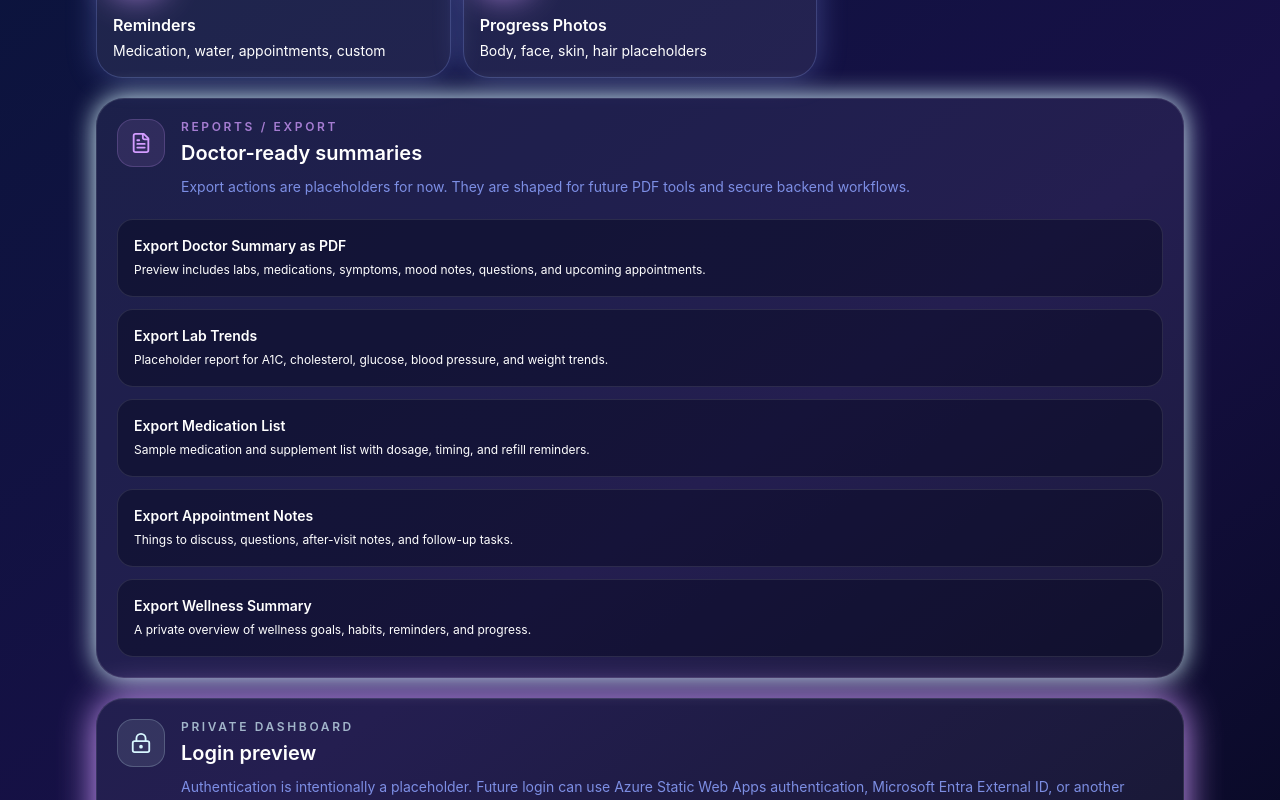
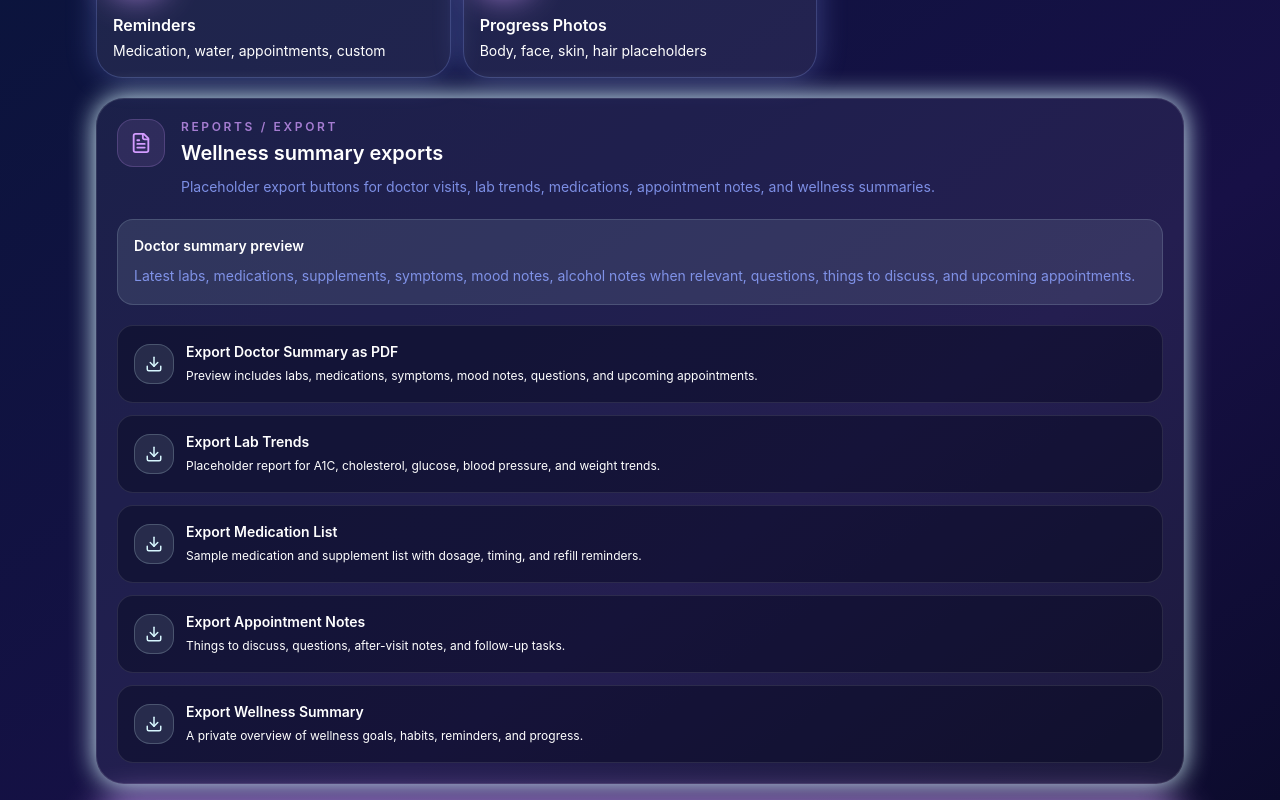
Before and after one commit to misirlou1122/YourBluePrintWellness, a React (Vite) app: page / in a window 1280 px wide. Shown: the part 1920-2720 px from the top of the page. Built offline with nearby package versions, Linux system fonts and the light colour scheme.

Commit message:
Polish first usable version

```diff
--- a/src/components/ReportsPanel.tsx
+++ b/src/components/ReportsPanel.tsx
@@ -1,4 +1,4 @@
-import { FileText } from "lucide-react";
+import { Download, FileText } from "lucide-react";
 import { reportExports } from "../data/wellness";
 
 export function ReportsPanel() {
@@ -10,21 +10,35 @@ export function ReportsPanel() {
         </div>
         <div>
           <p className="text-xs font-semibold uppercase tracking-[0.22em] text-lavender/75">Reports / export</p>
-          <h2 className="mt-1 text-xl font-semibold text-white">Doctor-ready summaries</h2>
+          <h2 className="mt-1 text-xl font-semibold text-white">Wellness summary exports</h2>
           <p className="mt-2 text-sm leading-6 text-periwinkle/85">
-            Export actions are placeholders for now. They are shaped for future PDF tools and secure backend workflows.
+            Placeholder export buttons for doctor visits, lab trends, medications, appointment notes, and wellness summaries.
           </p>
         </div>
       </div>
+
+      <div className="mt-5 rounded-2xl border border-ice/15 bg-ice/10 p-4">
+        <h3 className="text-sm font-semibold text-white">Doctor summary preview</h3>
+        <p className="mt-2 text-sm leading-6 text-periwinkle/85">
+          Latest labs, medications, supplements, symptoms, mood notes, alcohol notes when relevant, questions, things to
+          discuss, and upcoming appointments.
+        </p>
+      </div>
+
       <div className="mt-5 grid gap-3">
         {reportExports.map((report) => (
           <button
             type="button"
             key={report.title}
-            className="rounded-2xl border border-white/10 bg-midnight/45 p-4 text-left transition hover:border-ice/45 hover:bg-white/[0.08]"
+            className="flex min-h-16 items-center gap-3 rounded-2xl border border-white/10 bg-midnight/45 p-4 text-left transition hover:border-ice/45 hover:bg-white/[0.08]"
           >
-            <span className="block text-sm font-semibold text-white">{report.title}</span>
-            <span className="mt-1 block text-xs leading-5 text-periwinkle/78">{report.description}</span>
+            <span className="grid size-10 shrink-0 place-items-center rounded-2xl border border-ice/20 bg-ice/10 text-ice">
+              <Download size={18} aria-hidden="true" />
+            </span>
+            <span>
+              <span className="block text-sm font-semibold text-white">{report.title}</span>
+              <span className="mt-1 block text-xs leading-5 text-periwinkle/78">{report.description}</span>
+            </span>
           </button>
         ))}
       </div>
```
